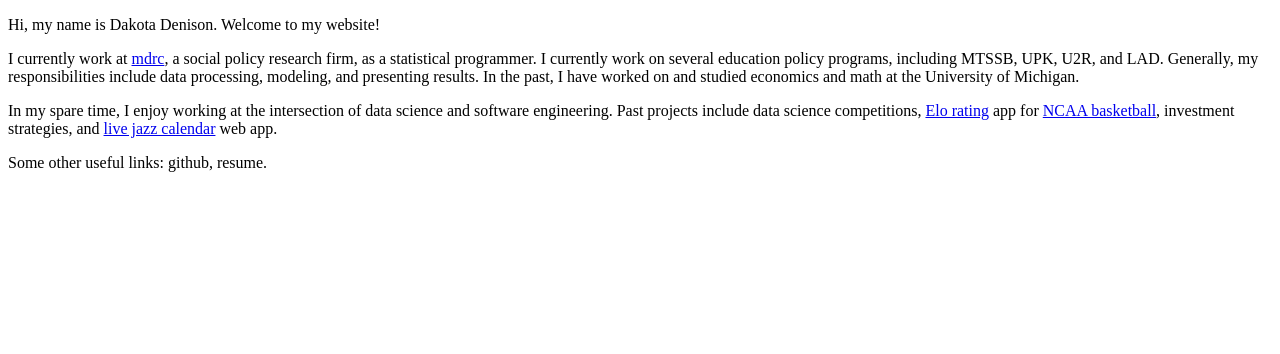
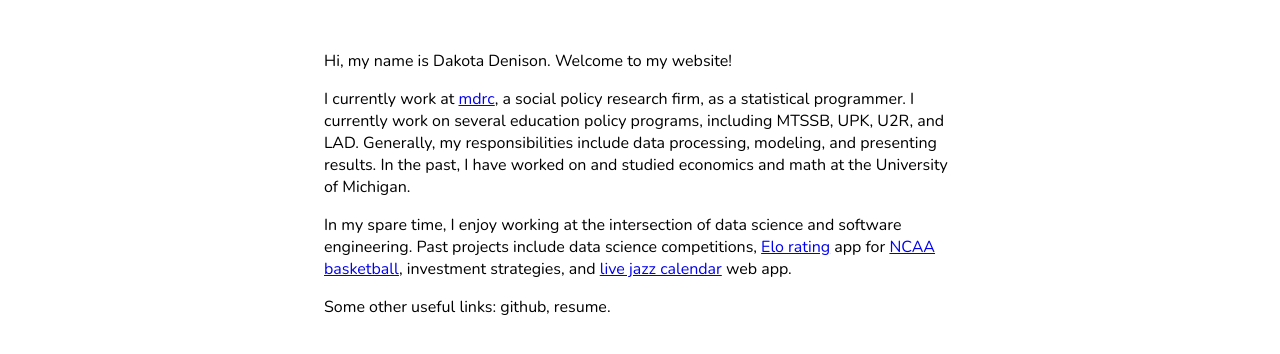
Before and after one commit to denisond/denisond.github.io, a plain HTML site: page index.html in a window 1280 px wide. Drawn offline with nearby package versions, Linux system fonts and the light colour scheme.

Commit message:
update styles

```diff
--- a/index.html
+++ b/index.html
@@ -1,15 +1,37 @@
 <!DOCTYPE html>
-<html>
+<html lang="en">
+
+<head>
+    <meta charset="UTF-8">
+    <meta name="viewport" content="width=device-width, initial-scale=1.0">
+    <meta http-equiv="X-UA-Compatible" content="ie=edge">
+    <title>Dakota's personal website</title>
+    <link href="https://fonts.googleapis.com/css?family=Nunito&display=swap" rel="stylesheet">
+    <style>
+    .main{
+        font-family: 'Nunito', sans-serif;
+        width: 50%;
+        margin: 50px auto;
+    }
+    </style>
+</head>
+
 <body>
+
+    <div class="main">
         <p>Hi, my name is Dakota Denison. Welcome to my website!</p>
-    <p>I currently work at <a href="https://www.mdrc.org/">mdrc</a>, a social policy research firm, as a statistical programmer.
+        <p>I currently work at <a href="https://www.mdrc.org/">mdrc</a>, a social policy research firm, as a statistical
+            programmer.
             I currently work on several education policy programs, including MTSSB,
             UPK, U2R, and LAD. Generally, my responsibilities include data processing, modeling, and presenting results.
             In the past, I have worked on and studied economics and math at the University of Michigan.</p>
         <p>In my spare time, I enjoy working at the intersection of data science and software engineering.
             Past projects include data science competitions,
-        <a href="https://en.wikipedia.org/wiki/Elo_rating_system">Elo rating</a> app for <a href="elo_ratings.html">NCAA basketball</a>, investment strategies, and
+            <a href="https://en.wikipedia.org/wiki/Elo_rating_system">Elo rating</a> app for <a
+                href="elo_ratings.html">NCAA basketball</a>, investment strategies, and
             <a href="http://www.nycjazztonight.com">live jazz calendar</a> web app. </p>
         </p>Some other useful links: github, resume.</p>
+    </div>
 </body>
+
 </html>
```
Lines whose indentation alone changed are shown as unchanged.
